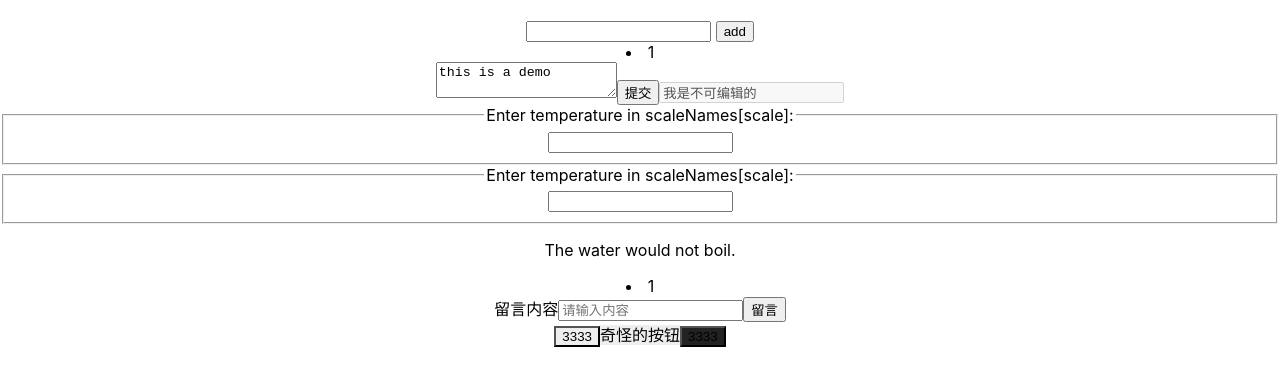
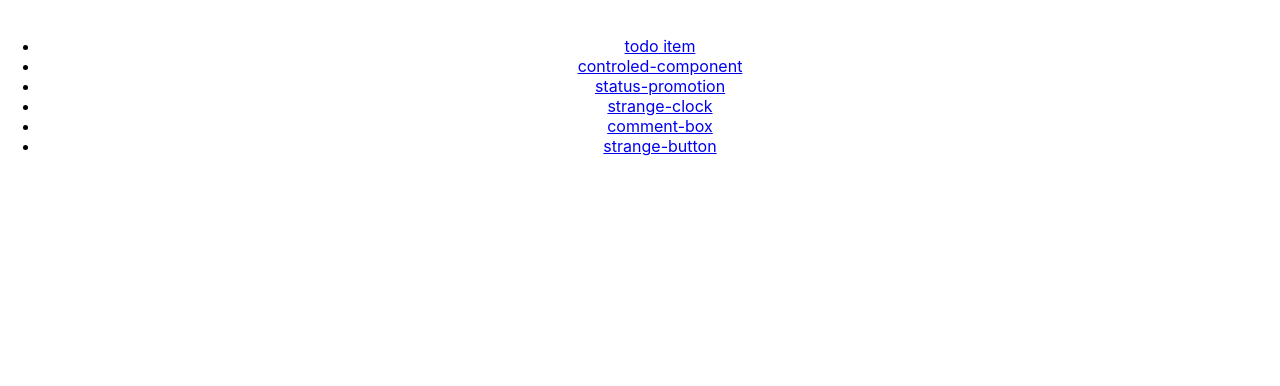
Before and after one commit to LingLingxia/my-react-demo, a React (Create React App) app: page / in a window 1280 px wide. Shown: the top 386 px of the page. Built offline with nearby package versions, Linux system fonts and the light colour scheme.

Commit message:
feat:ADD ROUTER

```diff
--- a/src/App.js
+++ b/src/App.js
@@ -8,7 +8,7 @@ import CommentBox from './comment-box/comment-box'
 import ThemeButton from './theme-context/theme-button'
 import ThemeButtonConsumer from './theme-context/theme-button-consumer'
 import { ThemeContext,themes } from './theme-context/theme-context'
-
+import { Link, Route } from 'react-router-dom'
 function Toolbar(props){
    return (
      <ThemeButton onClick={props.changeTheme}>
@@ -16,6 +16,11 @@ function Toolbar(props){
      </ThemeButton>
    )
 }
+
+function TextComponent(){
+    return <div> test test </div>
+}
+
 class App extends React.Component {
   constructor(props){
     super(props);
@@ -59,6 +64,27 @@ class App extends React.Component {
   render(){
    return (
       <div className="App">
+        <ul>
+          <li>
+            <Link to="/todo-item">todo item</Link>
+          </li>
+          <li>
+             <Link to="/text-area">controled-component</Link>
+          </li>
+          <li>
+            <Link to="/status-promotion"> status-promotion </Link>
+          </li>
+          <li>
+            <Link to="/strange-clock"> strange-clock </Link>
+          </li>
+          <li>
+            <Link to="/comment-box"> comment-box </Link>
+          </li>
+          <li>
+             <Link to="/strange-button"> strange-button </Link>
+          </li>
+        </ul>
+        <Route path="/todo-item">
             <input onChange={this.newTodoChange.bind(this)} value={this.state.inputValue}></input> <button onClick={this.addTodo.bind(this)}>add</button>
           { this.state.todos.map((item,index)=>{
             return  (
@@ -66,23 +92,26 @@ class App extends React.Component {
             )
           })
           }
-      <TextArea></TextArea>
-      <StatusPromotion></StatusPromotion>
-          {
-            this.state.todos.map((item,index)=>{
-            return  (
-                <TodoItem  key={index}  text={item} index={index} deleteTodo={this.deleteTodo.bind(this,index)}></TodoItem>
-              )
-            })
-          }
-        {/* <Clock key="clock"></Clock> */}
-        <CommentBox></CommentBox>
+        </Route>
+        <Route path="/text-area" component={TextArea}>
+
+        </Route>
+        <Route path="/status-promotion" component={StatusPromotion}>
+
+        </Route>
+        <Route path="/strange-clock">
+            <Clock key="clock"></Clock>
+        </Route>
+        <Route path="/comment-box" component={CommentBox}>
+
+        </Route>
+        <Route path="/strange-button">
             <ThemeContext.Provider value={this.state.theme}>
                 <Toolbar changeTheme={this.toggleTheme}></Toolbar>
                 <ThemeButtonConsumer></ThemeButtonConsumer>
             </ThemeContext.Provider>
             <ThemeButton />
-
+        </Route>
       </div>
     );
   }
--- a/src/index.js
+++ b/src/index.js
@@ -2,10 +2,10 @@ import React from 'react';
 import ReactDOM from 'react-dom';
 import './index.css';
 import App from './App';
-
+import { HashRouter as Router,Route } from 'react-router-dom'
 ReactDOM.render(
-  <React.StrictMode>
-    <App />
-  </React.StrictMode>,
+  <Router>
+    <Route path='/' component={App}></Route>
+  </Router>,
   document.getElementById('root')
 );
```
Also changed, not shown: src/vue-react-compare.md (+16 -0 lines). Lines whose indentation alone changed are shown as unchanged.
